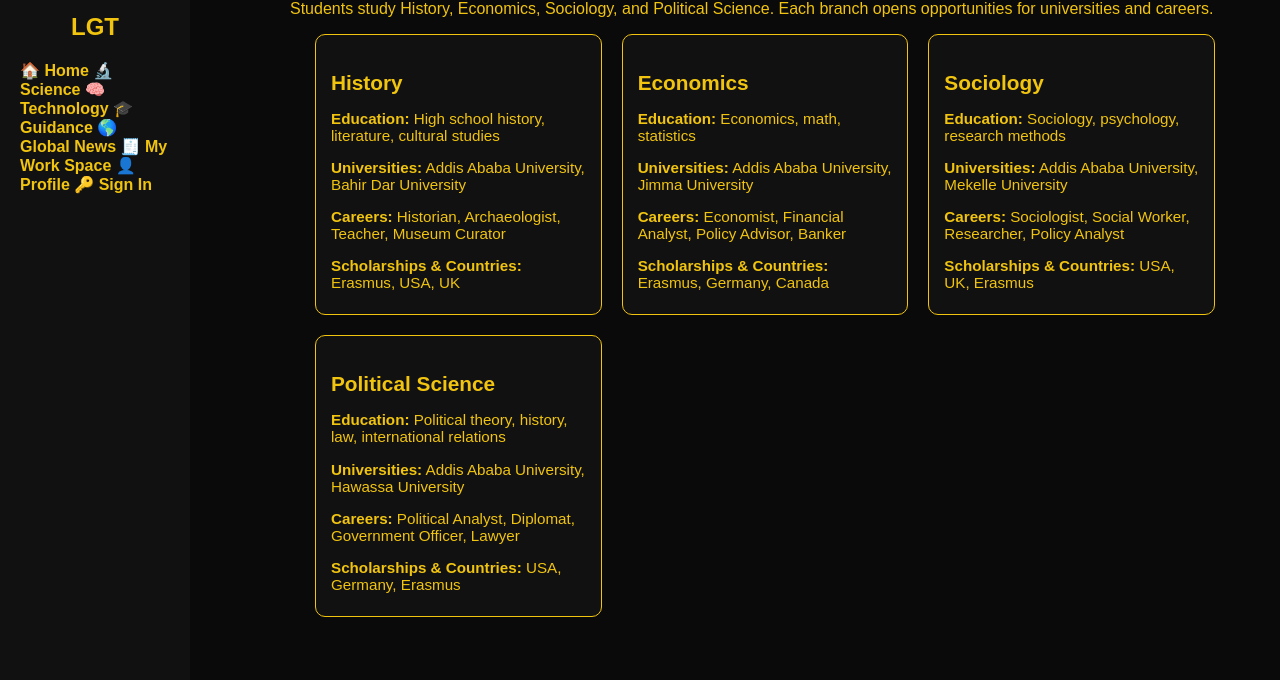
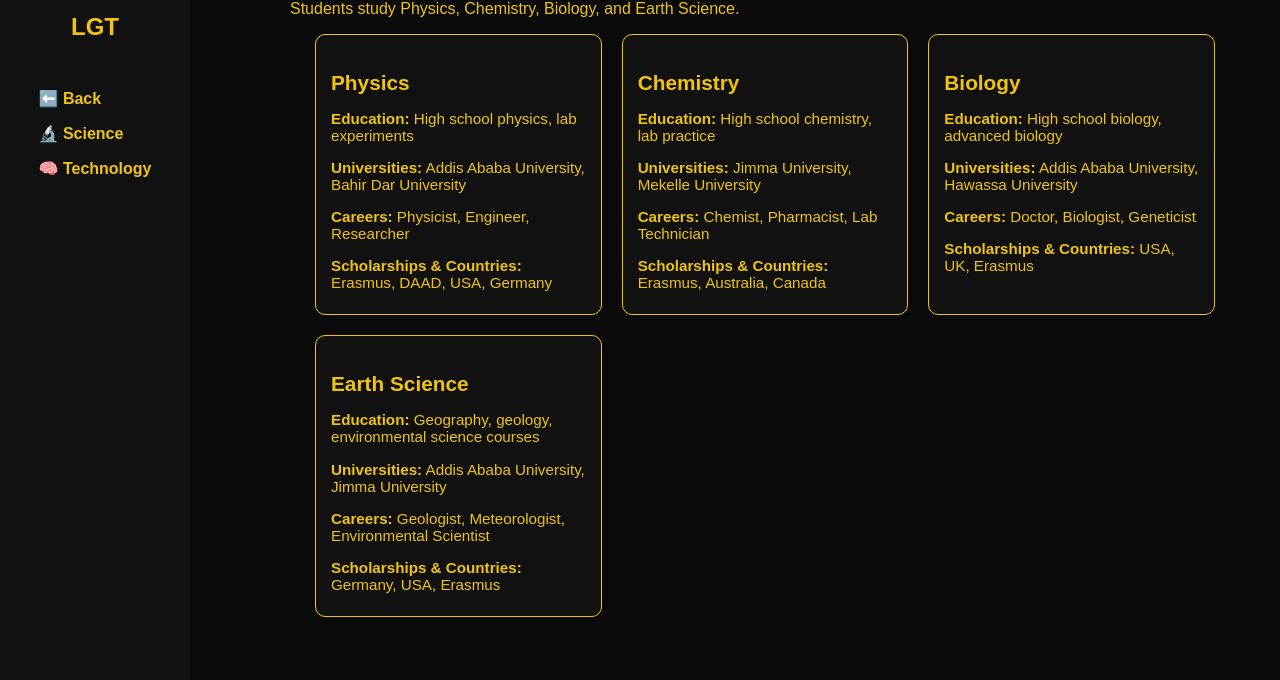
Before and after one commit to meklitmitik03-creator/lgt-science-technology-, a plain HTML site: page social.html in a window 1280 px wide. Shown: the part 120-800 px from the top of the page. Drawn offline with Linux system fonts and the light colour scheme.

Commit message:
Update social.html
Signed-off-by: meklitmitik03-creator <meklitmitik03@gmail.com>

```diff
--- a/social.html
+++ b/social.html
@@ -3,21 +3,26 @@
 <head>
 <meta charset="utf-8">
 <meta name="viewport" content="width=device-width, initial-scale=1">
-<title>Social Science - Guidance</title>
+<title>Natural Science - Guidance</title>
 <style>
-body { margin:0; font-family:'Poppins', sans-serif; background:#0a0a0a; color:#f1c40f; display:flex; }
+body { margin:0; font-family:'Poppins', sans-serif; background:#0a0a0a; color:#f1c40f; display:flex; overflow-x:hidden; }
+
 /* Sidebar */
-.sidebar { width:150px; background:#111; padding:20px; display:flex; flex-direction:column; align-items:center; position:fixed; height:100vh; top:0; left:0; z-index:100; }
-.sidebar.hidden { transform:translateX(-100%); transition:0.3s; }
+.sidebar { width:150px; background:#111; padding:20px; display:flex; flex-direction:column; align-items:center; position:fixed; height:100vh; top:0; left:0; transition:transform 0.3s ease; z-index:100; }
+.sidebar.hidden { transform:translateX(-100%); }
 .sidebar .logo { width:85px; height:85px; margin-bottom:8px; }
 .sidebar h1 { margin-bottom:20px; }
-.sidebar .nav-links a { color:#f1c40f; text-decoration:none; margin:8px 0; font-weight:600; }
-.sidebar .nav-links a:hover { color:white; }
+.nav-links { display:flex; flex-direction:column; margin-top:20px; }
+.nav-links a { color:#f1c40f; text-decoration:none; margin:8px 0; font-weight:600; }
+.nav-links a:hover { color:white; }
+
 /* Toggle button */
 .menu-toggle { position:fixed; top:15px; left:15px; background:#f1c40f; color:black; border:none; font-size:1.5rem; border-radius:5px; padding:6px 12px; cursor:pointer; z-index:200; }
 .menu-toggle:hover { background:white; }
+
 /* Main content */
 .main-content { margin-left:250px; width:calc(100% - 250px); padding:40px; text-align:left; transition:margin-left 0.3s ease; }
+
 /* Branch Cards */
 .branch-container { display:grid; grid-template-columns:repeat(auto-fit,minmax(250px,1fr)); gap:20px; max-width:900px; margin:auto; }
 .branch-card { background:#111; border:1px solid #f1c40f; border-radius:10px; padding:15px; transition:0.3s; cursor:pointer; }
@@ -25,6 +30,7 @@ body { margin:0; font-family:'Poppins', sans-serif; background:#0a0a0a; color:#f
 .branch-card h3 { font-size:1.3rem; margin-bottom:8px; }
 .branch-card p { font-size:0.95rem; margin-bottom:8px; }
 .branch-card .details { margin-top:10px; font-size:0.9rem; }
+
 </style>
 </head>
 <body>
@@ -35,68 +41,62 @@ body { margin:0; font-family:'Poppins', sans-serif; background:#0a0a0a; color:#f
 <img src="logo.png" class="logo" onerror="this.style.display='none'">
 <h1>LGT</h1>
 <nav class="nav-links">
-  <a href="home.html">🏠 Home</a>
+  <a href="guidance.html">⬅️ Back</a>
   <a href="science.html">🔬 Science</a>
   <a href="technology.html">🧠 Technology</a>
-  <a href="guidance.html">🎓 Guidance</a>
-  <a href="global.html">🌎 Global News</a>
-  <a href="workspace.html">🧾 My Work Space</a>
-  <a href="profile.html">👤 Profile</a>
-  <a href="signin.html">🔑 Sign In</a>
 </nav>
-
 </aside>
 
 <div class="main-content">
-<h1>Social Science in Ethiopian Curriculum</h1>
-<p>Students study History, Economics, Sociology, and Political Science. Each branch opens opportunities for universities and careers.</p>
+<h1>Natural Science in Ethiopian Curriculum</h1>
+<p>Students study Physics, Chemistry, Biology, and Earth Science.</p>
 
 <div class="branch-container">
 <div class="branch-card">
-<h3>History</h3>
+<h3>Physics</h3>
 <div class="details">
-<p><strong>Education:</strong> High school history, literature, cultural studies</p>
+<p><strong>Education:</strong> High school physics, lab experiments</p>
 <p><strong>Universities:</strong> Addis Ababa University, Bahir Dar University</p>
-<p><strong>Careers:</strong> Historian, Archaeologist, Teacher, Museum Curator</p>
-<p><strong>Scholarships & Countries:</strong> Erasmus, USA, UK</p>
+<p><strong>Careers:</strong> Physicist, Engineer, Researcher</p>
+<p><strong>Scholarships & Countries:</strong> Erasmus, DAAD, USA, Germany</p>
 </div>
 </div>
 
 <div class="branch-card">
-<h3>Economics</h3>
+<h3>Chemistry</h3>
 <div class="details">
-<p><strong>Education:</strong> Economics, math, statistics</p>
-<p><strong>Universities:</strong> Addis Ababa University, Jimma University</p>
-<p><strong>Careers:</strong> Economist, Financial Analyst, Policy Advisor, Banker</p>
-<p><strong>Scholarships & Countries:</strong> Erasmus, Germany, Canada</p>
+<p><strong>Education:</strong> High school chemistry, lab practice</p>
+<p><strong>Universities:</strong> Jimma University, Mekelle University</p>
+<p><strong>Careers:</strong> Chemist, Pharmacist, Lab Technician</p>
+<p><strong>Scholarships & Countries:</strong> Erasmus, Australia, Canada</p>
 </div>
 </div>
 
 <div class="branch-card">
-<h3>Sociology</h3>
+<h3>Biology</h3>
 <div class="details">
-<p><strong>Education:</strong> Sociology, psychology, research methods</p>
-<p><strong>Universities:</strong> Addis Ababa University, Mekelle University</p>
-<p><strong>Careers:</strong> Sociologist, Social Worker, Researcher, Policy Analyst</p>
+<p><strong>Education:</strong> High school biology, advanced biology</p>
+<p><strong>Universities:</strong> Addis Ababa University, Hawassa University</p>
+<p><strong>Careers:</strong> Doctor, Biologist, Geneticist</p>
 <p><strong>Scholarships & Countries:</strong> USA, UK, Erasmus</p>
 </div>
 </div>
 
 <div class="branch-card">
-<h3>Political Science</h3>
+<h3>Earth Science</h3>
 <div class="details">
-<p><strong>Education:</strong> Political theory, history, law, international relations</p>
-<p><strong>Universities:</strong> Addis Ababa University, Hawassa University</p>
-<p><strong>Careers:</strong> Political Analyst, Diplomat, Government Officer, Lawyer</p>
-<p><strong>Scholarships & Countries:</strong> USA, Germany, Erasmus</p>
+<p><strong>Education:</strong> Geography, geology, environmental science courses</p>
+<p><strong>Universities:</strong> Addis Ababa University, Jimma University</p>
+<p><strong>Careers:</strong> Geologist, Meteorologist, Environmental Scientist</p>
+<p><strong>Scholarships & Countries:</strong> Germany, USA, Erasmus</p>
 </div>
 </div>
+
 </div>
 </div>
 
 <script>
 function toggleMenu(){ document.getElementById("sidebar").classList.toggle("hidden"); }
 </script>
-
 </body>
 </html>
```
